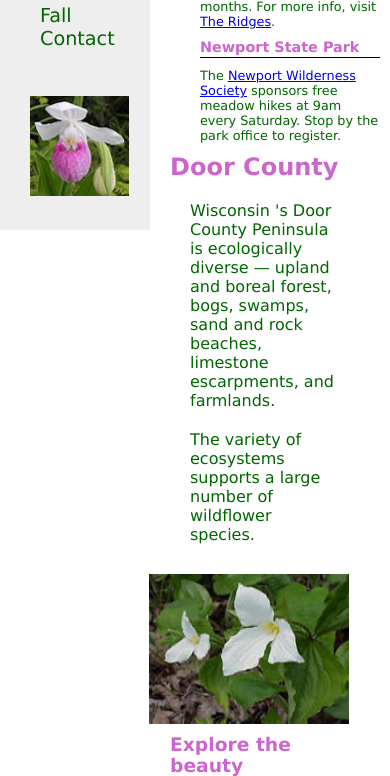
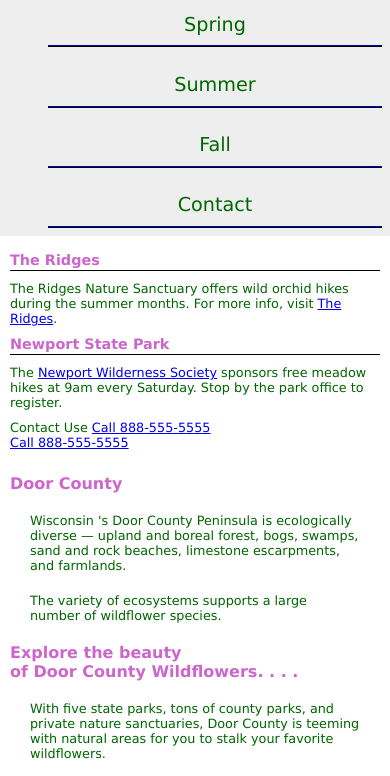
Before and after one commit to 44144-Sp22/ch7inclassnotes1-MontyMydland, a plain HTML site: page index.html in a window 390 px wide. Shown: the part 205-981 px from the top of the page. Drawn offline with Linux system fonts and the light colour scheme.

Commit message:
in class notes

```diff
--- a/index.html
+++ b/index.html
@@ -3,7 +3,8 @@
 <head>
 	<title>Door County Wildflowers</title>
 	<meta charset="utf-8">
-    <link rel="stylesheet" href="style.css">
+    <link rel="stylesheet" href="style.css" media="screen">
+		<link rel="stylesheet" href="stylePrint.css" media="print">
 </head>
 <body>
 <div id="container">
@@ -28,6 +29,10 @@
         <h3>Newport State Park</h3>
         <p class="news">The <a href=" http://www.newportwildernesssociety.org " target="blank">
         Newport Wilderness Society</a> sponsors free meadow hikes at 9am every Saturday. Stop by the park office to register.</p>
+				<p class="news">Contact Use <nr>
+					<a href="tel: 888-555-5555">Call 888-555-5555</a><br>
+					<a href="sms: 888-555-5555">Call 888-555-5555</a>
+				</p>
     </aside>
     <main id="content">
         <h2>Door County</h2>
--- a/style.css
+++ b/style.css
@@ -79,3 +79,29 @@ aside h3 {padding-bottom: 2px;
 .news {font-size: 0.80em;
 	   margin: 10px;
 }
+
+@media only screen and (max-width: 1024px){
+	main{margin: 0px;}
+	body{margin: 0px;}
+	#container {min-width: auto;}
+	nav{float:none; width: auto;}
+	aside{float: none; width: auto;}
+	nav li {display: inline-block; padding: 0.5em;}
+	nav ul{text-align: center;}
+	h1,h2,h3 {font-size: 120%;}
+	p{font-size: 90%;}
+	nav img{display: none;}
+
+	}
+
+	@media only screen and (max-width: 768px){
+		#container {min-width: auto;}
+		h1, h2, h3 {font-size: 100%;}
+		p, .news {font-size: 80%;}
+		nav li {display: block;}
+		nav a {display: block;
+						padding: 0.5em 0;
+					border-bottom: 2px ridge #00005d;}
+		img{display: none;}
+
+	}
--- /dev/null
+++ b/stylePrint.css
@@ -0,0 +1,64 @@
+/*Add this in so that older browsers know how to display newer HTML5 elements*/
+header, nav, main, footer, aside {display: block;}
+/*By default browser only includes widht/height of the element to determine space to take up,
+by changing the box-sizing to border-box, any padding and border will be included in the width and height
+use universal selector (*) to select all elements*/
+*{box-sizing: border-box;}
+
+body {margin: 0;
+	 background-color: #ffffff;
+}
+#container {color: #006600;
+			font-family: Verdana, Arial, sans-serif;
+}
+header {  background-color: #ffffff;
+
+          color: #cc66cc;
+          padding: 0 20px;
+          border-bottom: 2px solid #000000;
+}
+nav {display: none:
+}
+aside {float: right;
+	 width: 200px;
+
+}
+main {margin: 0 21px 0 160px;
+	padding: 1px 10px 20px 10px;
+	background-color: #ffffff;
+	color: #006600;
+}
+footer {font-size: .70em;
+        text-align: center;
+        color: #006600;
+        background-color: #ffffff;
+        padding-top: 10px;
+
+}
+h1 {margin-top: 0;
+	font-size: 24pt;
+	text-align: left;
+	text-shadow: 2px 2px 2px #000000;
+}
+header a{display:none}
+
+main p {margin: 20px;
+}
+main h2, main h3 {color: #cc66cc;
+				background-color: #ffffff;
+}
+.floatright {margin: 10px;
+			float: right;
+}
+aside h3 {padding-bottom: 2px;
+		border-bottom: 1px solid #000000;
+		margin: 10px;
+		font-size: 0.90em;
+		color: #cc66cc;
+}
+.news {font-size: 0.80em;
+	   margin: 10px;
+}
+
+aside a{text-decoration:none;}
+aside a:after{content: "("attr(href)")";}
```
